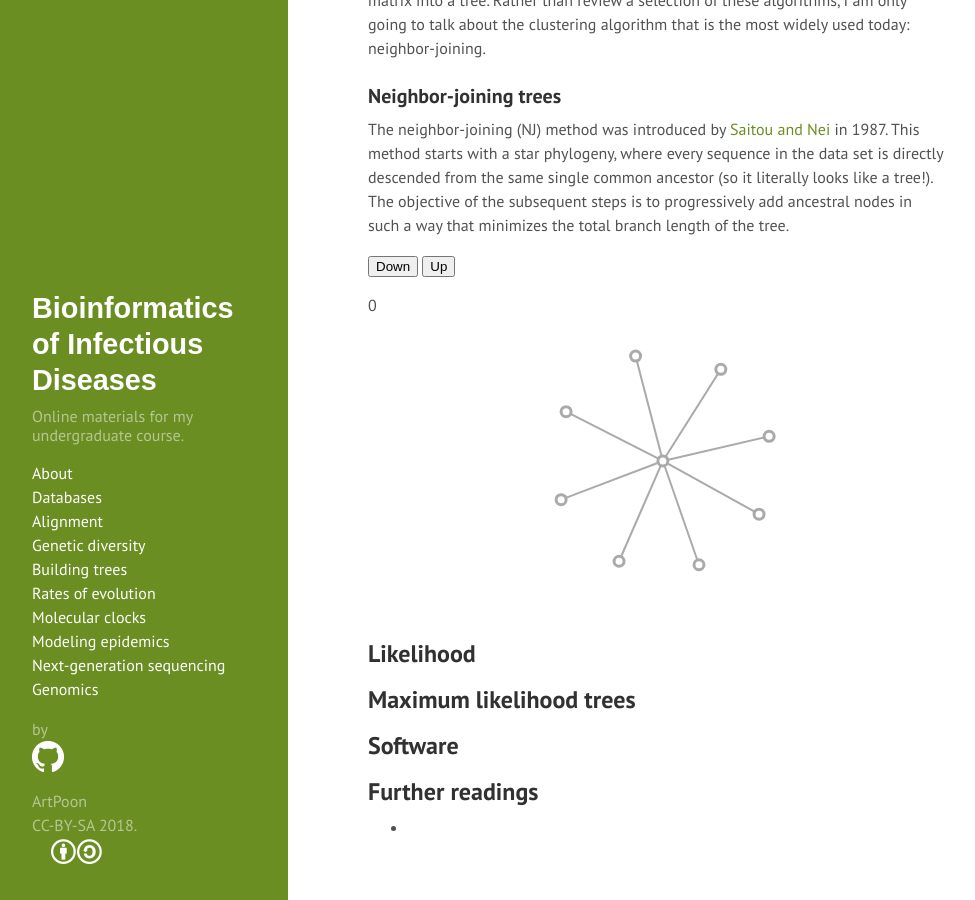
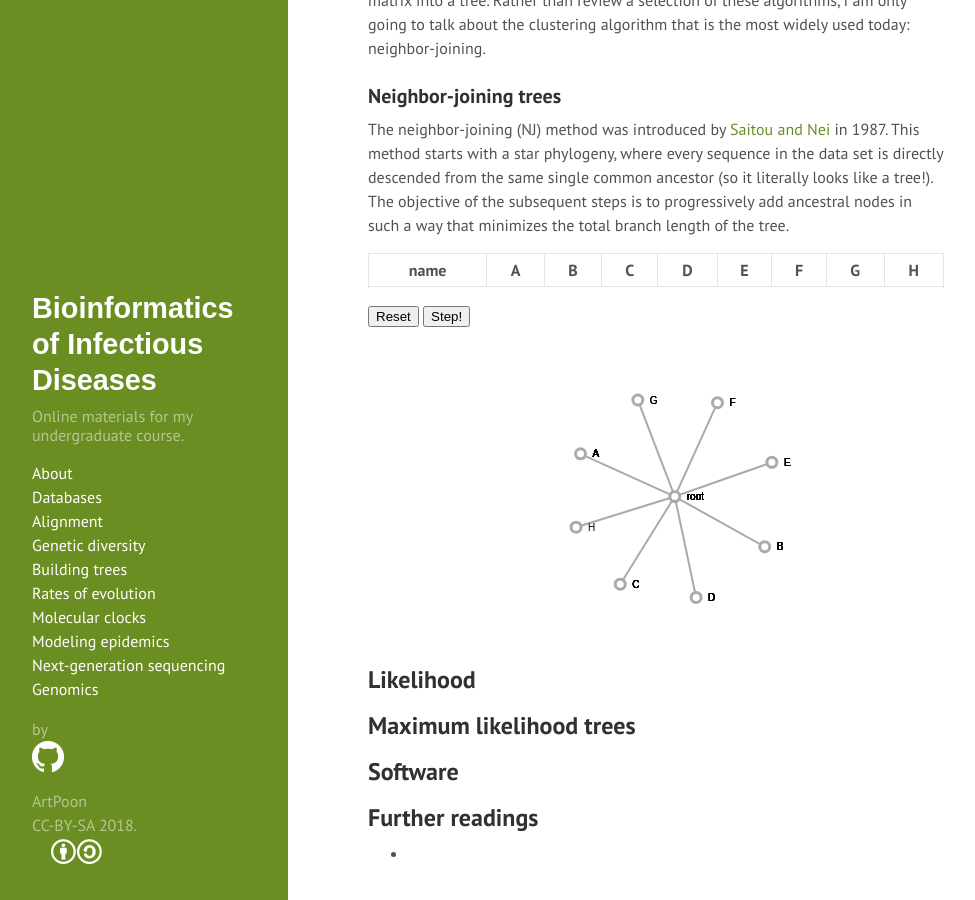
Before and after one commit to ArtPoon/BioID, a Jekyll site: the page built from Trees.md, in a window 1280 px wide and 900 px high, scrolled down 3941 px. Shown: the whole window, without its empty margins (0-975 px from the left). Built offline with Jekyll 4.4.1, drawn with Linux system fonts in a browser that asks for light colours; part of the change alters nothing that is shown.

Commit message:
got dynamic NJ working, now starting to render table

```diff
--- a/_includes/njtree.html
+++ b/_includes/njtree.html
@@ -1,3 +1,4 @@
+<!-- author @ArtPoon -->
 
 <style>
   div.wrapper {
@@ -22,9 +23,9 @@
 
 
 <div id="wrapper">
-  <input type="button" value="Down" onclick="prevStage()"/>
-  <input type="button" value="Up" onclick="nextStage()"/>
-  <output id="stage_display">0</output>
+  <div id="csvtable"></div>
+  <input type="button" id="reset_btn" value="Reset" onclick="reset()"/>
+  <input type="button" id="step_btn" value="Step!" onclick="nextStage()"/>
   <div id="njtree"></div>
 </div>
 
@@ -35,7 +36,7 @@
 
 <script>
 
-// adapted by @ArtPoon from http://bl.ocks.org/hugolpz/cd89b50d834828261b45af9e7a5ce926
+
 
 
 var w = 600,  // width
@@ -58,35 +59,13 @@ var force = d3.layout.force();
 var nodes = force.nodes(),
     links = force.links();
 
-var graph;
-//var vis;
-var data = {
-  "links": [
-    {'dist': 0.5, 'source': "root", 'target': "A"},
-    {'dist': 0.5, 'source': "root", 'target': "B"},
-    {'dist': 0.5, 'source': "root", 'target': "C"},
-    {'dist': 0.5, 'source': "root", 'target': "D"},
-    {'dist': 0.5, 'source': "root", 'target': "E"},
-    {'dist': 0.5, 'source': "root", 'target': "F"},
-    {'dist': 0.5, 'source': "root", 'target': "G"},
-    {'dist': 0.5, 'source': "root", 'target': "H"},
-  ],
-  "nodes": [
-    {'id': "root", "group": "0", "r": 0.1},
-    {'id': "A", "group": "0", "r": 0.1},
-    {'id': "B", "group": "0", "r": 0.1},
-    {'id': "C", "group": "0", "r": 0.1},
-    {'id': "D", "group": "0", "r": 0.1},
-    {'id': "E", "group": "0", "r": 0.1},
-    {'id': "F", "group": "0", "r": 0.1},
-    {'id': "G", "group": "0", "r": 0.1},
-    {'id': "H", "group": "0", "r": 0.1},
-  ]
-};
-
-
 
 function myGraph() {
+    /*
+    Define an object class for manipulating a d3 network.
+    Adapted from code by Lopez Hugo:
+      http://bl.ocks.org/hugolpz/cd89b50d834828261b45af9e7a5ce926
+     */
     this.addNode = function(id, r) {
         nodes.push({"id": id, "r": r})
         update();
@@ -125,6 +104,21 @@ function myGraph() {
         // if no matching edge, no big deal
         update();
     };
+
+    this.removeLinkToNode = function(target) {
+      var link,
+          parent;
+      for (var i=0; i<links.length; i++) {
+        link = links[i];
+        if (link.target.id == target) {
+          links.splice(i, 1);
+          parent = link.source.id;
+          break;  // expect only on incoming-link
+        }
+      }
+      update();
+      return parent;
+    }
 
     this.removeAllLinks = function () {
         links.splice(0, links.length);
@@ -180,8 +174,10 @@ function myGraph() {
 }
 
 
-
 var update = function() {
+    /*
+     Redraw d3 network.
+     */
     var link = vis.selectAll("line")
             .data(links, function (d) {
                 return d.source.id + "-" + d.target.id;
@@ -198,6 +194,11 @@ var update = function() {
         .data(nodes, function(d) {
             return d.id;
         });
+
+    node.append("text")
+        .attr("dx", 12)
+        .attr("dy", ".35em")
+        .text(function(d) { return d.id });
 
     var nodeEnter = node.enter().append("g")
         .attr("class", "node")
@@ -227,7 +228,8 @@ var update = function() {
     });
 
     // restart the force layout
-    force.charge(-500)
+    force.charge(-200)
+         .gravity(0.05)
          .linkDistance(function(d) {
             return 200*d.dist;
          })
@@ -236,88 +238,87 @@ var update = function() {
 };
 
 
+// ===========================================
+//  initialize graph
+var graph = new myGraph();
 
-// initialize graph
 var csvdata,
     headers,
     node_names,
-    dists, orig_dists;
+    scaling_factor,
+    dists;
+
+var stage;
+
+function reset () {
+    /*
+     Reset d3 network and read data from CSV file.
+     */
+    $('#step_btn').removeAttr('disabled');
+    graph.removeAllLinks();
+    graph.removeAllNodes();
 
     d3.text("/data/nj-example.csv").get(function(error, rows) {
+      stage = 0;
       csvdata = d3.csv.parseRows(rows);
       headers = csvdata[0];
       var n = headers.length;
       node_names = headers.slice(1, n);
+
+      // create table
+      var table = d3.select("div#csvtable")
+                    .html("")  // wipe out previous contents
+                    .append('table');
+
+      var thead = table.append('thead');
+      var tbody = table.append('tbody');
+
+      thead.append('tr').selectAll('th')
+           .data(headers).enter()
+           .append('th')
+           .text(function(d) { return d; });
+
+      var rows = tbody.selectAll('tr')
+                       .data(rows).enter()
+                       .append('tr');
+
+      var cells = rows.selectAll('td')
+                      .data(function(row) {
+                        return headers.map(function (col) {
+
+                        })
+                      })
+
 
       if (csvdata.length != n) {
         console.warn("Not a square matrix!");
       }
 
       // convert array into Object
+      var sum = 0;
       dists = Array(n-1);
-  orig_dists = Array(n-1);  // deep copy
       for (var i=1; i < n; i++) {
         dists[i-1] = Array(n-1);
-    orig_dists[i-1] = Array(n-1);
         for (var j=1; j < n; j++) {
-      orig_dists[i-1][j-1] = dists[i-1][j-1] = +csvdata[i][j];
+          dists[i-1][j-1] = +csvdata[i][j];
+          if (i>j) {
+            sum = sum+dists[i-1][j-1];
           }
         }
+      }
+      scaling_factor = sum / (n*(n-1)/2);
 
       // initialize graph
-  graph = new myGraph();
       graph.addNode("root", 0.1);
       for (var i=1; i<n; i++) {
         graph.addNode(headers[i], 0.1);
-    graph.addLink(headers[i], "root", 0.5);
+        graph.addLink("root", headers[i], 0.5);
         // TODO: make these edges a fainter color
       }
       keepNodesOnTop();
     });
-
-
-
-
-
-
-var ancestors = ["A-B", "E-F", "AB-C", "ABC-D", "ABCD-EF"];
-
-var transitions = {
-  1: {"remove": [{"source": "A", "target": "root", "dist": 0.5},
-              {"source": "B", "target": "root", "dist": 0.5}],
-      "add": [{"source": "A", "target": "A-B", "dist": 0.1},
-              {"source": "B", "target": "A-B", "dist": 0.1},
-              {"source": "A-B", "target": "root", "dist": 0.1}]},
-
-  2:  {"remove": [{"source": "E", "target": "root", "dist": 0.5},
-              {"source": "F", "target": "root", "dist": 0.5}],
-      "add": [{"source": "E", "target": "E-F", "dist": 0.1},
-              {"source": "F", "target": "E-F", "dist": 0.1},
-              {"source": "E-F", "target": "root", "dist": 0.1}]},
-
-  3: {"remove": [{"source": "A-B", "target": "root", "dist": 0.5},
-              {"source": "C", "target": "root", "dist": 0.5}],
-      "add": [{"source": "A-B", "target": "AB-C", "dist": 0.1},
-              {"source": "C", "target": "AB-C", "dist": 0.1},
-              {"source": "AB-C", "target": "root", "dist": 0.1}]},
-
-  4: {"remove": [{"source": "AB-C", "target": "root", "dist": 0.5},
-              {"source": "D", "target": "root", "dist": 0.5}],
-      "add": [{"source": "AB-C", "target": "ABC-D", "dist": 0.1},
-              {"source": "D", "target": "ABC-D", "dist": 0.1},
-              {"source": "ABC-D", "target": "root", "dist": 0.1}]},
-
-  5: {"remove": [{"source": "ABC-D", "target": "root", "dist": 0.5},
-              {"source": "E-F", "target": "root", "dist": 0.5}],
-      "add": [{"source": "ABC-D", "target": "ABCD-EF", "dist": 0.1},
-              {"source": "E-F", "target": "ABCD-EF", "dist": 0.1},
-              {"source": "ABCD-EF", "target": "root", "dist": 0.1}]}
-};
-
-var stage = 0,
-    removes,
-    adds,
-    t;
+}
+reset();
 
 
 function keepNodesOnTop() {
@@ -328,27 +329,12 @@ function keepNodesOnTop() {
 }
 
 
-function prevStage() {
-  //console.log('prevStage');
-  if (stage > 0) {
-    stage = stage-1;
-    graph.removeNode(ancestors[stage]);
-
-    // reverse order of operations
-    adds = transitions[stage+1]["remove"];
-    for (var i=0; i<adds.length; i++) {
-      t = adds[i];
-      graph.addLink(t.source, t.target, t.dist);
-    }
-    // no need to remove links, since we killed the node
-
-  }
-  $("#stage_display").val(stage);
-  keepNodesOnTop();
-}
-
 
 function njoin() {
+    /*
+     Determine which nodes to join next based on their
+     distances.
+     */
     var n = dists.length;
 
     // compute u
@@ -382,11 +368,31 @@ function njoin() {
     return {'i': min_i, 'j': min_j, 'v_i': v_i, 'v_j': v_j};
 }
 
-function update_dists(i, j) {
+
+
+function nextStage() {
+  /*
+   Events triggered by Step! button.
+   Perform one iteration of neighbor-joining algorithm.
+   */
+  var ntips = csvdata.length-1;
+
+  if (stage < ntips-3) {
+    var neighbors = njoin();
+    var i = neighbors.i,
+        j = neighbors.j;
+
+    // concatenate new node name
+    new_node = node_names[i] + node_names[j];
+    node_names.push(new_node);
+    graph.addNode(new_node, 0.1);
+    //console.log(new_node);
+
+
+    // calculate distance from new node (ij) to remaining nodes
     var n = dists.length;
     var new_row = Array(n);
 
-  // calculate distance from new node (ij) to remaining nodes
     for (var k = 0; k<n; k++) {
       if (k==i || k==j) {
         continue;
@@ -396,6 +402,18 @@ function update_dists(i, j) {
     }
     new_row.push(0);  // distance to self
     dists.push(new_row);
+
+
+    // remove branches from unknown parent to i and j
+    parent = graph.removeLinkToNode(node_names[i]);
+    parent = graph.removeLinkToNode(node_names[j]);
+    //console.log(parent);
+
+    // add branches from new node to i and j
+    graph.addLink(new_node, node_names[i], neighbors.v_i / scaling_factor);
+    graph.addLink(new_node, node_names[j], neighbors.v_j / scaling_factor);
+    graph.addLink(parent, new_node, 0.1);
+
 
     // delete rows i and j from array
     if (i > j) {
@@ -417,37 +435,26 @@ function update_dists(i, j) {
         dists[k].splice(i,1);
       }
     }
+
+
+    // remove merged nodes
+    if (neighbors.i < neighbors.j) {
+      node_names.splice(neighbors.j, 1);
+      node_names.splice(neighbors.i, 1);
+    } else {
+      node_names.splice(neighbors.i, 1);
+      node_names.splice(neighbors.j, 1);
+    }
+
+    stage = stage + 1;
+    // deactivate Step! button
+    if (stage == ntips-3) {
+      $('#step_btn').attr('disabled', 'disabled');
+    }
+  }
+  keepNodesOnTop();
 }
 
 
-function nextStage() {
-  //console.log('nextStage');
-  if (stage < 5) {
-    neighbors = njoin();
-
-    // concatenate new node name
-    new_node = node_names[neighbors.i] + node_names[neighbors.j];
-
-    // append to ancestors vector (for reversal)
-
-    graph.addNode(new_node, 0.1);
-
-
-    stage = stage + 1;
-
-    adds = transitions[stage]["add"];
-    for (var i = 0; i<adds.length; i++) {
-      t = adds[i];
-      graph.addLink(t.source, t.target, t.dist);
-    }
-    removes = transitions[stage]["remove"];
-    for (var i = 0; i<removes.length; i++) {
-      t = removes[i];
-      graph.removeLink(t.source, t.target);
-    }
-  }
-  $("#stage_display").val(stage);
-  keepNodesOnTop();
-}
 
 </script>
```
Lines whose indentation alone changed are shown as unchanged.
